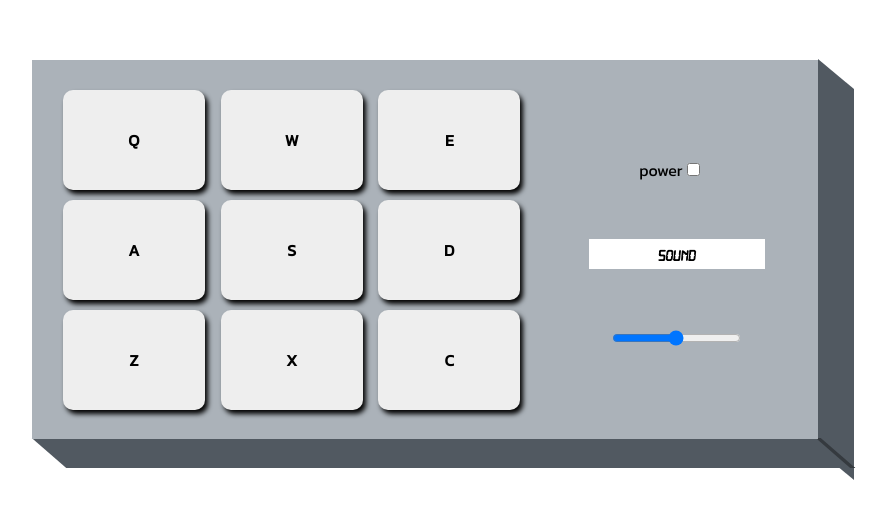
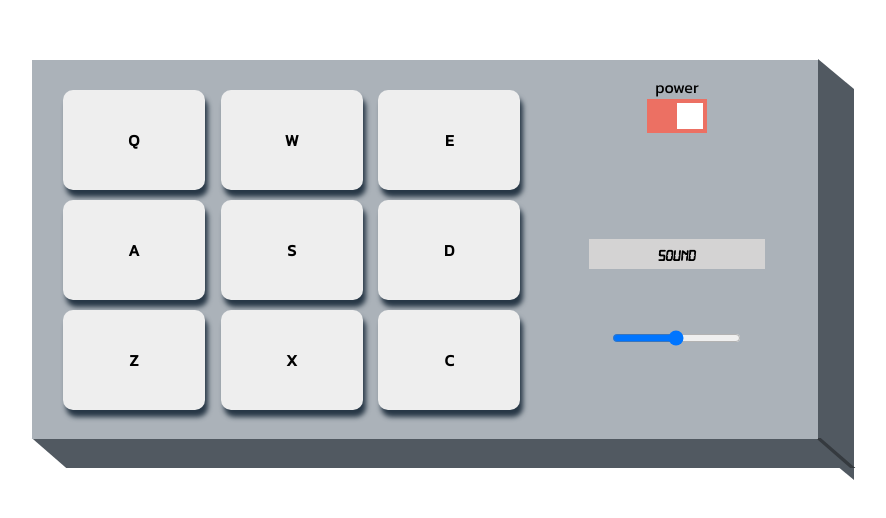
Before and after one commit to ryasan/drum_machine, a React (Create React App) app: page / in a window 1280 px wide. Shown: the part 130-648 px from the top of the page, without its empty margins (171-1057 px from the left). Built offline with nearby package versions, Linux system fonts and the light colour scheme.

Commit message:
(update) power button styling

```diff
--- a/src/App.scss
+++ b/src/App.scss
@@ -1,5 +1,4 @@
-$main_background: #abb2b9;
-$dark: #17202a;
+@import './_variables.scss';
 
 .wrap {
   width: 1000px;
@@ -30,13 +29,14 @@ $dark: #17202a;
       width: 90%;
       margin-bottom: 10px;
       background-color: rgb(238, 238, 238);
-      box-shadow: 3px 4px 5px black;
+      box-shadow: 3px 7px 5px #273746;
       text-align: center;
       line-height: 100px;
       font-weight: bold;
       &.active {
-        background-color: red;
-        transform: translateY(4px)
+        background-color: $primary;
+        transform: translateY(4px);
+        box-shadow: 3px 3px 5px black;
       }
     }
   }
@@ -46,23 +46,6 @@ $dark: #17202a;
     grid-template-rows: 35% 30% 35%;
     .row {
       position: relative;
-      &.switch-container {
-        .switch {
-          position: absolute;
-          bottom: 15%;
-          left: 35%;
-        }
-      }
-      &.display-container {
-        #display {
-          margin: 15% auto;
-          width: 70%;
-          line-height: 30px;
-          background-color: white;
-          font-family: digitalFont;
-          font-weight: bold;
-        }
-      }
       &.volume-container {
         .range {
           position: relative;
--- /dev/null
+++ b/src/_variables.scss
@@ -0,0 +1,4 @@
+$primary: #ec7063;
+$dark: #17202a;
+$light: rgb(212, 211, 211);
+$main_background: #abb2b9;
--- a/src/components/Display/Display.jsx
+++ b/src/components/Display/Display.jsx
@@ -1,5 +1,6 @@
 import React, { Component } from 'react';
 import { connect } from 'react-redux';
+import './Display.css';
 
 class Display extends Component {
   render() {
--- /dev/null
+++ b/src/components/Display/Display.scss
@@ -0,0 +1,10 @@
+@import './../../_variables.scss';
+
+#display {
+  margin: 15% auto;
+  width: 70%;
+  line-height: 30px;
+  background-color: $light;
+  font-family: digitalFont;
+  font-weight: bold;
+}
--- a/src/components/DrumPad/DrumPad.jsx
+++ b/src/components/DrumPad/DrumPad.jsx
@@ -3,16 +3,16 @@ import React, { Component } from 'react';
 export default class DrumPad extends Component {
   render() {
     const { title, keyTrigger, url } = this.props.drumPad;
-    const classes = this.props.activePad === keyTrigger ? 'drum-pad active' : 'drum-pad';
+    const classes =
+      this.props.activePad === keyTrigger ? 'drum-pad active' : 'drum-pad';
     return (
       <div
         className={classes}
+        id={title}
         onClick={() => this.props.onPlaySound(keyTrigger, title)}
       >
         {keyTrigger}
-        <audio id={keyTrigger} className="clip">
-          <source src={url} type="audio/wav" />
-        </audio>
+        <audio id={keyTrigger} src={url} className="clip" type="audio/wav" />
       </div>
     );
   }
--- a/src/components/Switch/Switch.jsx
+++ b/src/components/Switch/Switch.jsx
@@ -1,15 +1,31 @@
 import React, { Component } from 'react';
+import './Switch.css';
 
 export default class Switch extends Component {
+  constructor() {
+    super();
+    this.state = {
+      powerOn: true
+    };
+    this.handleInputChange = this.handleInputChange.bind(this);
+  }
+
+  handleInputChange() {
+    this.setState({ powerOn: !this.state.powerOn });
+  }
+
   render() {
     return (
       <div className="row switch-container">
-        <div className="switch">
-          <label>
-            power
-            <input type="checkbox" />
-          </label>
-        </div>
+        <div className="switch-title">power</div>
+        <label className="switch">
+          <input
+            type="checkbox"
+            checked={this.state.powerOn}
+            onChange={this.handleInputChange}
+          />
+          <span className="slider" />
+        </label>
       </div>
     );
   }
--- /dev/null
+++ b/src/components/Switch/Switch.scss
@@ -0,0 +1,41 @@
+@import './../../_variables.scss';
+
+.switch-container {
+  .switch {
+    position: relative;
+    display: inline-block;
+    width: 60px;
+    height: 34px;
+    input {
+      display: none;
+      &:checked + .slider {
+        background-color: $primary;
+      }
+      &:checked + .slider:before {
+        -webkit-transform: translateX(26px);
+        -ms-transform: translateX(26px);
+        transform: translateX(26px);
+      }
+    }
+    .slider {
+      position: absolute;
+      top: 0;
+      left: 0;
+      right: 0;
+      bottom: 0;
+      background-color: $light;
+      transition: 0.4s;
+      &:before {
+        position: absolute;
+        content: '';
+        height: 26px;
+        width: 26px;
+        left: 4px;
+        bottom: 4px;
+        background-color: white;
+        -webkit-transition: 0.4s;
+        transition: 0.4s;
+      }
+    }
+  }
+}
```
